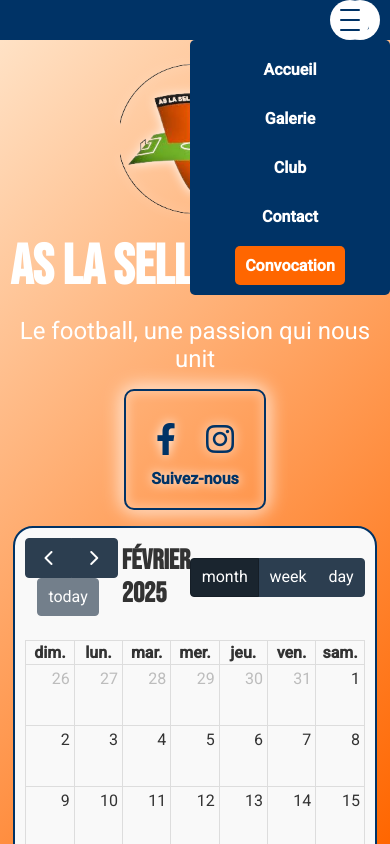
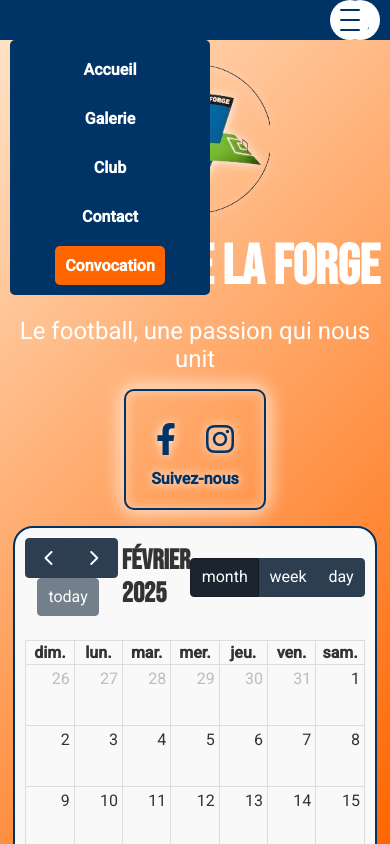
Before and after one commit to fredchanu/club-foot-la-selle-la-forge, a website: page index.html in a window 390 px wide. Both pictures are taken after a click on the button 350 px from the left and 20 px from the top of the page. Shown: the top 844 px of the page. Drawn offline with nearby package versions, Linux system fonts and the light colour scheme.

Commit message:
menu burger a gauche

```diff
--- a/assets/css/style.css
+++ b/assets/css/style.css
@@ -761,7 +761,7 @@
     background: #003366;
     position: absolute;
     top: 20px; /* Ajustez selon la hauteur du header */
-    right: 0;
+    left: 10px;
     width: 200px;
     padding: 10px;
     border-radius: 5px;
```
